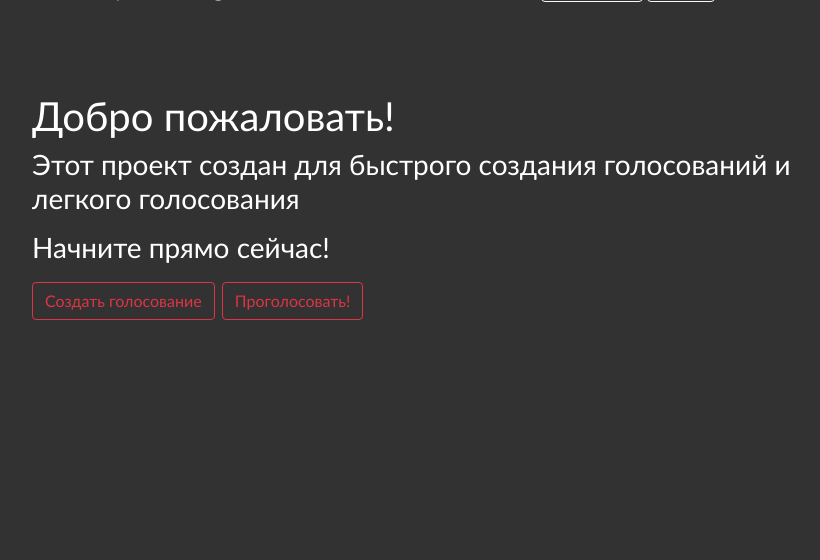
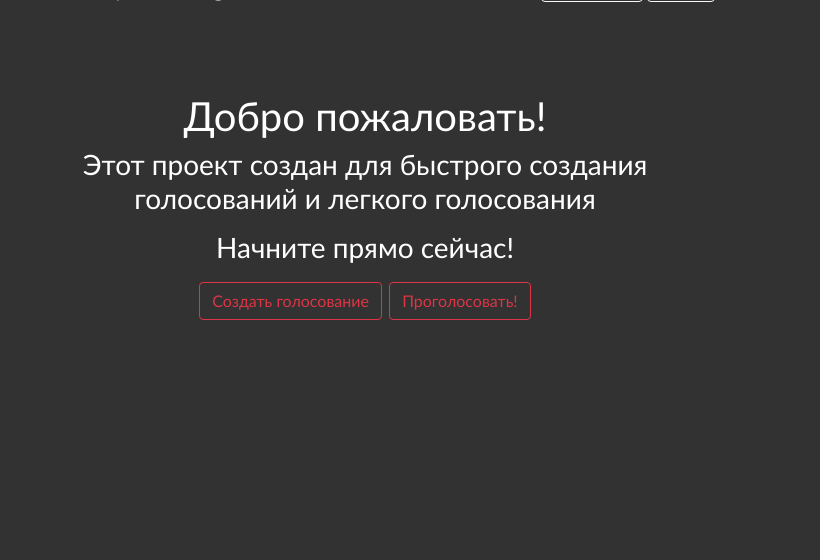
Before and after one commit to edikwhitman/simple-votings, a Django app: page / in a window 1280 px wide; the page is wider, and only the part inside the window is pictured. Shown: the part 106-666 px from the top of that part, without its empty margins (245-1065 px from the left). Run offline with Django 3.2, Linux system fonts and the light colour scheme; some libraries are stand-ins or nearby versions.

Commit message:
Center aligned text in index

```diff
--- a/vote/templates/index.html
+++ b/vote/templates/index.html
@@ -1,7 +1,7 @@
 {% extends "base.html" %}
 
 {% block content %}
-<div class="mt-5 h3" style="width: 70%">
+<div class="mt-5 h3" style="width: 60%; text-align: center">
     <p class="h1">Добро пожаловать!</p>
     <p>Этот проект создан для быстрого создания голосований и легкого голосования</p>
     <p>Начните прямо сейчас!</p>
```
